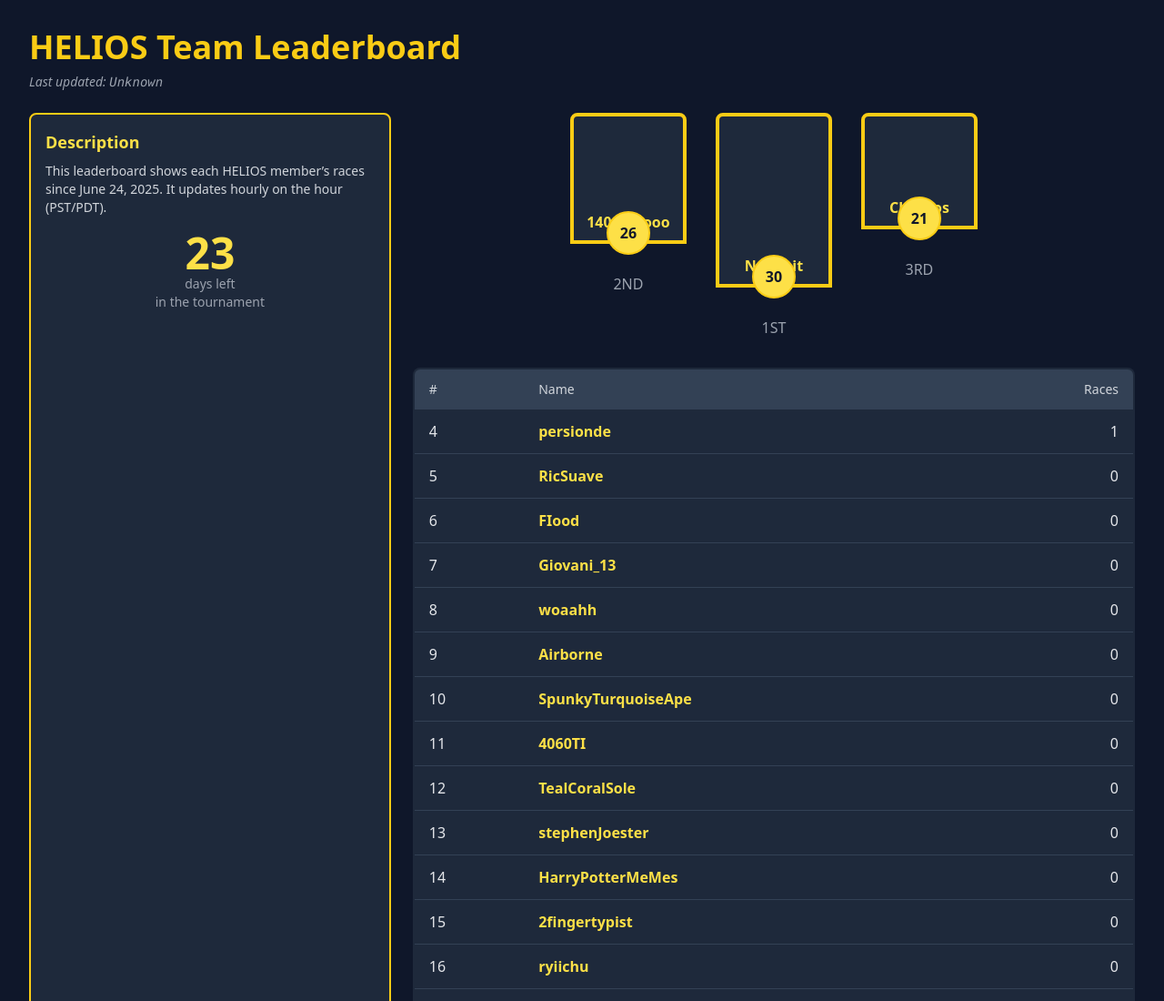
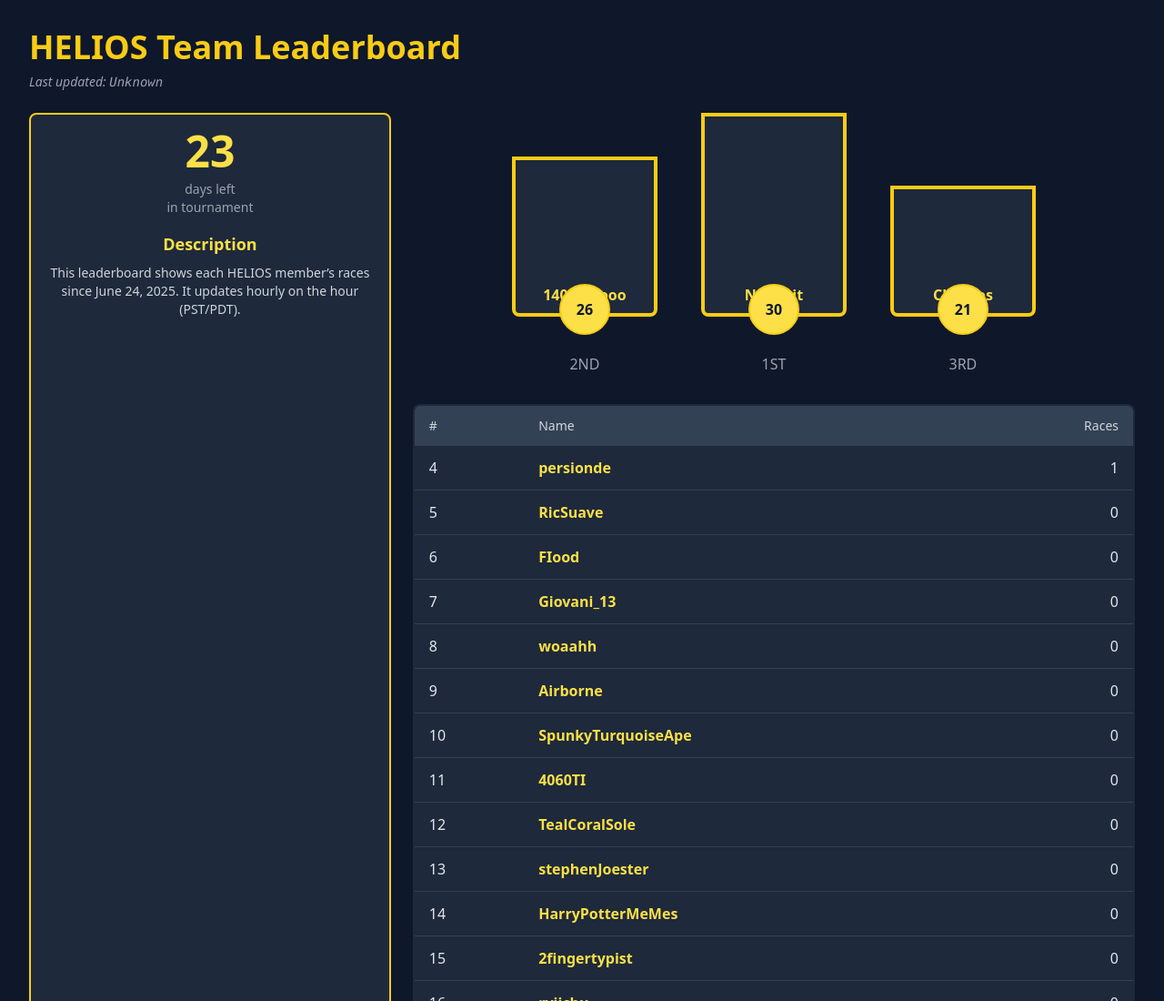
Before and after one commit to heliocentricity/17m-nct-comp, a website: page docs/index.html in a window 1280 px wide. Shown: the top 1100 px of the page at 91% size. Drawn offline with nearby package versions, Linux system fonts and the light colour scheme.

Commit message:
Update index.html

```diff
--- a/docs/index.html
+++ b/docs/index.html
@@ -12,25 +12,25 @@
   </p>
 
   <div class="flex space-x-6">
-    <!-- Description: 1/3 width -->
-    <div class="w-1/3 bg-slate-800 border-2 border-yellow-400 rounded-lg p-4">
+    <!-- Description Box (1/3 width) -->
+    <div class="w-1/3 bg-slate-800 border-2 border-yellow-400 rounded-lg p-4 flex flex-col items-center">
+      <!-- Days-left at top -->
+      <div id="days-left" class="text-5xl font-extrabold text-yellow-300 mb-2"></div>
+      <div class="text-sm text-gray-400 mb-4 text-center">days left<br>in tournament</div>
+
       <h2 class="text-lg font-semibold text-yellow-300 mb-2">Description</h2>
-      <p class="text-sm text-gray-300 mb-4">
+      <p class="text-sm text-gray-300 text-center">
         This leaderboard shows each HELIOS member’s races since June 24, 2025.
         It updates hourly on the hour (PST/PDT).
       </p>
-      <div class="text-center">
-        <div id="days-left" class="text-5xl font-extrabold text-yellow-300"></div>
-        <div class="text-sm text-gray-400">days left<br>in the tournament</div>
-      </div>
     </div>
 
-    <!-- Main: 2/3 width -->
+    <!-- Main Content (2/3 width) -->
     <div class="w-2/3">
-      <!-- Podium for top 3 -->
-      <div id="podium" class="mb-8 flex items-end justify-center space-x-8"></div>
+      <!-- Podium -->
+      <div id="podium" class="mb-8 flex items-end justify-center space-x-12"></div>
 
-      <!-- Leaderboard table (#4+) -->
+      <!-- Table for #4+ -->
       <div class="overflow-x-auto">
         <table class="min-w-full bg-slate-800 border-2 border-yellow-400 rounded-lg overflow-hidden">
           <thead class="bg-slate-700">
@@ -40,69 +40,57 @@
               <th class="px-4 py-3 text-right text-sm font-medium text-gray-300">Races</th>
             </tr>
           </thead>
-          <tbody id="leaderboard" class="divide-y divide-slate-700">
-            <!-- #4+ rows go here -->
-          </tbody>
+          <tbody id="leaderboard" class="divide-y divide-slate-700"></tbody>
         </table>
       </div>
     </div>
   </div>
 
   <script>
-    // compute days left until July 17, 2025 (local)
+    // Days left counter
     (function() {
-      const end = new Date('2025-07-17T00:00:00-07:00');
-      const now = new Date();
-      const diffMs = end - now;
-      const days = diffMs > 0 ? Math.ceil(diffMs / (1000 * 60 * 60 * 24)) : 0;
+      const end   = new Date('2025-07-17T00:00:00-07:00');
+      const now   = new Date();
+      const days  = Math.max(0, Math.ceil((end - now) / (1000*60*60*24)));
       document.getElementById('days-left').textContent = days;
     })();
 
     fetch('data.json')
       .then(r => r.json())
       .then(data => {
-        // timestamp
         document.getElementById('updated-at').textContent = data.last_updated || 'Unknown';
-
         const board = Array.isArray(data.board) ? data.board : [];
 
-        // make podium
+        // Build podium
         const pod = document.getElementById('podium');
         if (board.length >= 3) {
           const [first, second, third] = board;
-
-          // helper to build a podium block
-          function makePodiumBlock(place, info, heightClass) {
-            return `
+          const makeStep = (place, info, hClass) => `
             <div class="flex flex-col items-center">
-                <div class="relative ${heightClass} w-32 bg-slate-800 border-4 border-yellow-400 rounded-t-lg flex flex-col items-center justify-end p-2">
+              <div class="relative ${hClass} w-40 bg-slate-800 border-4 border-yellow-400 rounded-b-lg flex flex-col items-center justify-end p-2">
                 <a href="https://www.nitrotype.com/racer/${info.username}"
                    target="_blank"
                    class="text-yellow-300 font-bold text-center hover:underline">
                   ${info.displayName}
                 </a>
-                  <div class="absolute -bottom-4 bg-yellow-300 border-2 border-yellow-400 rounded-full w-12 h-12 flex items-center justify-center font-bold text-slate-900">
+                <div class="absolute -bottom-6 bg-yellow-300 border-2 border-yellow-400 rounded-full w-14 h-14 flex items-center justify-center font-bold text-slate-900">
                   ${info.delta}
                 </div>
               </div>
-                <span class="mt-8 text-gray-400 uppercase">${place}</span>
+              <span class="mt-10 text-gray-400 uppercase">${place}</span>
             </div>
+          `;
+          pod.innerHTML = `
+            ${makeStep('2nd', second, 'h-44')}
+            ${makeStep('1st',  first,  'h-56')}
+            ${makeStep('3rd', third,  'h-36')}
           `;
         }
 
-          pod.innerHTML = `
-            <div class="flex space-x-8">
-              ${makePodiumBlock('2nd', second, 'h-36')}
-              ${makePodiumBlock('1st',  first,  'h-48')}
-              ${makePodiumBlock('3rd', third,  'h-32')}
-            </div>
-          `;
-        }
-
-        // fill table starting at #4
+        // Fill table starting at #4
         const tbody = document.getElementById('leaderboard');
-        board.slice(3).forEach((item, idx) => {
-          const rank = idx + 4;  // #4, #5, ...
+        board.slice(3).forEach((item, i) => {
+          const rank = i + 4;
           const races = Number.isFinite(item.delta) ? item.delta : 0;
           const name  = item.displayName || item.username;
           const tr = document.createElement('tr');
@@ -110,8 +98,7 @@
             <td class="px-4 py-3">${rank}</td>
             <td class="px-4 py-3 font-semibold">
               <a href="https://www.nitrotype.com/racer/${item.username}"
-                 target="_blank"
-                 class="text-yellow-300 hover:underline">
+                 target="_blank" class="text-yellow-300 hover:underline">
                 ${name}
               </a>
             </td>
```
Lines whose indentation alone changed are shown as unchanged.
